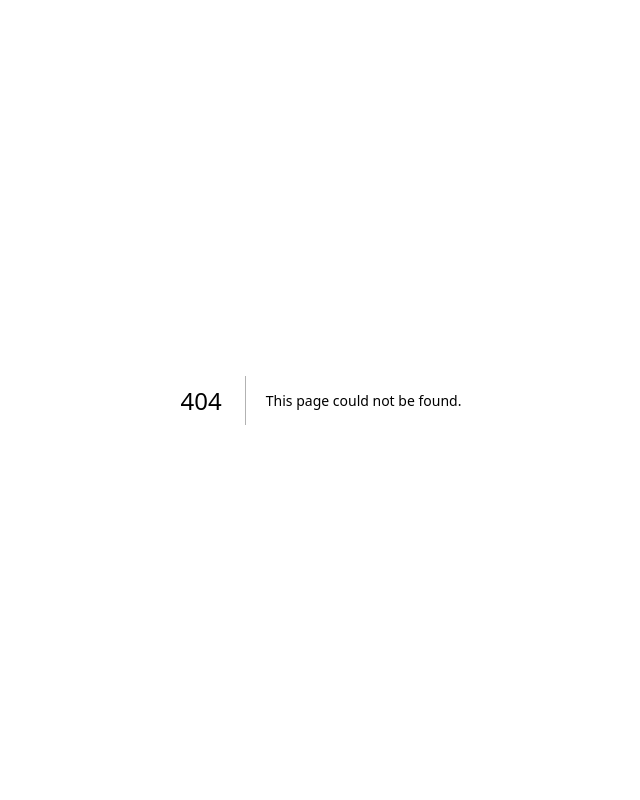
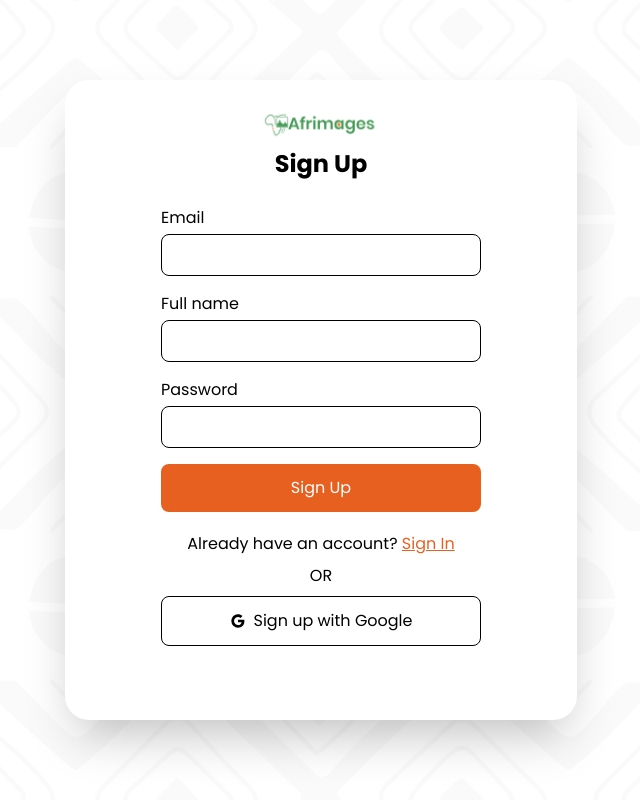
Before and after one commit to Afrimages/Afrimages-Frontend, a Next.js app: page /sign-up in a window 1280 px wide. Before the commit this address had no page. Shown: the top 800 px of the page, without its empty margins (319-959 px from the left). Built offline with nearby package versions, Linux system fonts and the light colour scheme.

Commit message:
added other pages

```diff
--- a/app/globals.css
+++ b/app/globals.css
@@ -24,3 +24,15 @@
 .set{
   @apply border-gray-500 text-gray-500 border-[1px] rounded-md p-2 items-center
 }
+
+.auth{
+  @apply mt-6
+}
+
+.auth > div{
+  @apply flex flex-col gap-1
+}
+
+.auth > div input{
+  @apply border-black border-[1px] p-2 rounded-lg
+}
--- a/app/images/[id]/page.tsx
+++ b/app/images/[id]/page.tsx
@@ -9,6 +9,7 @@ const page = () => {
         <Navbar />
 
         <ImagePage />
+        <Footer />
     </>
   )
 }
--- a/app/layout.tsx
+++ b/app/layout.tsx
@@ -28,7 +28,7 @@ export default function RootLayout({
 
         {children}
 
-        <Footer />
+
       </body>
     </html>
   );
--- a/app/page.tsx
+++ b/app/page.tsx
@@ -3,6 +3,7 @@ import Main from './_components/Main';
 import Banner from './_components/Banner';
 import SearchResult from '@/components/ui/SearchResult';
 import Navbar from '@/components/ui/Navbar';
+import Footer from '@/components/ui/Footer';
 
 export default function Home() {
   return (
@@ -15,6 +16,7 @@ export default function Home() {
         <Main />
         <Banner />
       </div> */}
+      <Footer />
     </div>
   );
 }
--- /dev/null
+++ b/app/sign-in/page.jsx
@@ -0,0 +1,52 @@
+import Image from 'next/image'
+import React from 'react'
+import { RiGoogleFill } from 'react-icons/ri'
+
+const page = () => {
+  return (
+    <div style={{background: `url(./auth-bg.png)`}} className=' w-full min-h-[100vh] flex items-center justify-center'>
+        <div className="container px-24 pt-5 pb-16 shadow-2xl w-2/5 min-h-[80vh] bg-white rounded-3xl flex  flex-col">
+
+            <div className='flex flex-col items-center'>
+                <Image src="/./logo.png" alt="" width={0} height={0} className='w-2/5' unoptimized/>
+            <p className='text-[1.5em] font-bold'>Sign In</p>
+            </div>
+
+
+            <form action="" className='flex flex-col gap-4 auth'>
+
+                <div>
+                    <label htmlFor="email">Email</label>
+                    <input type="email" id="email"/>
+                </div>
+
+                <div>
+                    <label htmlFor="password">Password</label>
+                    <input type="password" id="password"/>
+                </div>
+
+                <button className='bg-orange800 text-white rounded-lg w-full p-3'>Sign In</button>
+            </form>
+
+            <div className='set-3 flex-col pt-5'>
+                <p>I don't have an account? <a href="/sign-up" className='text-orange800 underline'>Sign Up</a></p>
+
+                <p>OR</p>
+
+                <div className='set-3 border border-black p-3 rounded-lg w-full justify-center cursor-pointer'>
+                    <RiGoogleFill />
+                    <p>
+                        Sign in with Google
+                    </p>
+                </div>
+            </div>
+
+
+        </div>
+
+
+    </div>
+  )
+}
+
+export default page
--- /dev/null
+++ b/app/sign-up/page.jsx
@@ -0,0 +1,57 @@
+import Image from 'next/image'
+import React from 'react'
+import { RiGoogleFill } from 'react-icons/ri'
+
+const page = () => {
+  return (
+    <div style={{background: `url(./auth-bg.png)`}} className=' w-full min-h-[100vh] flex items-center justify-center'>
+        <div className="container px-24 pt-5 pb-16 shadow-2xl w-2/5 min-h-[80vh] bg-white rounded-3xl flex  flex-col">
+
+            <div className='flex flex-col items-center'>
+                <Image src="/./logo.png" alt="" width={0} height={0} className='w-2/5' unoptimized/>
+            <p className='text-[1.5em] font-bold'>Sign Up</p>
+            </div>
+
+
+            <form action="" className='flex flex-col gap-4 auth'>
+
+                <div>
+                    <label htmlFor="email">Email</label>
+                    <input type="email" id="email"/>
+                </div>
+
+                <div>
+                    <label htmlFor="name">Full name</label>
+                    <input type="text" id="name"/>
+                </div>
+
+                <div>
+                    <label htmlFor="password">Password</label>
+                    <input type="password" id="password"/>
+                </div>
+
+                <button className='bg-orange800 text-white rounded-lg w-full p-3'>Sign Up</button>
+            </form>
+
+            <div className='set-3 flex-col pt-5'>
+                <p>Already have an account? <a href="/sign-in" className='text-orange800 underline'>Sign In</a></p>
+
+                <p>OR</p>
+
+                <div className='set-3 border border-black p-3 rounded-lg w-full justify-center cursor-pointer'>
+                    <RiGoogleFill />
+                    <p>
+                        Sign up with Google
+                    </p>
+                </div>
+            </div>
+
+
+        </div>
+
+
+    </div>
+  )
+}
+
+export default page
```
Also changed, not shown: public/auth-bg.png (added).
